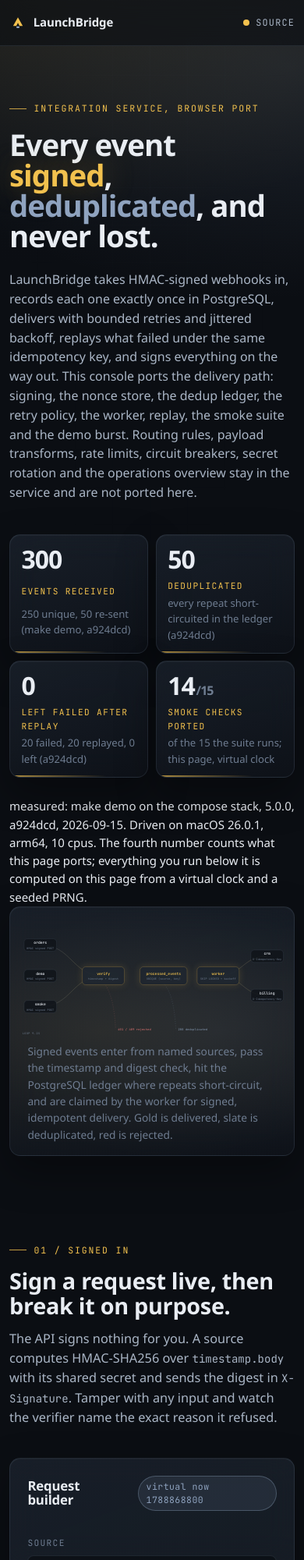
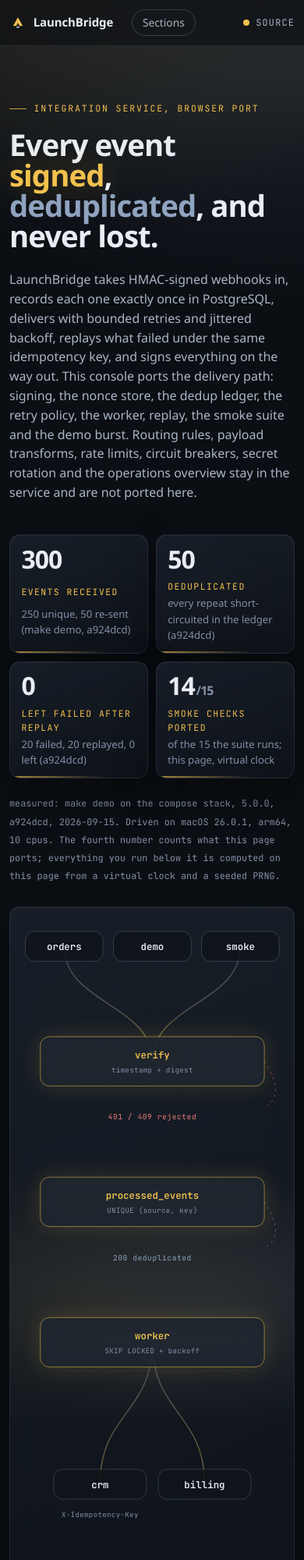
Before and after one commit to SAY-5/launchbridge, a React (Vite) app in the folder web/: page / in a window 390 px wide. Shown: the top 2000 px of the page at 78% size. Built offline with nearby package versions, Linux system fonts and the light colour scheme; a web font is replaced by a local one.

Commit message:
fix: raise console contrast and fit the diagram and nav on a phone

```diff
--- a/web/src/components/FlowScene.tsx
+++ b/web/src/components/FlowScene.tsx
@@ -18,6 +18,47 @@
   const mx = (a.x + b.x) / 2;
   return `${first ? `M ${a.x} ${a.y} ` : ""}C ${mx} ${a.y}, ${mx} ${b.y}, ${b.x} ${b.y}`;
 }
+
+/** Vertical counterpart of seg(), for the stacked layout. */
+function vseg(a: { x: number; y: number }, b: { x: number; y: number }, first = false): string {
+  const my = (a.y + b.y) / 2;
+  return `${first ? `M ${a.x} ${a.y} ` : ""}C ${a.x} ${my}, ${b.x} ${my}, ${b.x} ${b.y}`;
+}
+
+/**
+ * Stacked layout for narrow screens. The viewBox is 360 wide, so at a 366px content width
+ * the scale is about 0.96 and a 13px label renders at roughly 12px.
+ */
+const T_SOURCES = [
+  { name: "orders", x: 62, y: 42 },
+  { name: "demo", x: 180, y: 42 },
+  { name: "smoke", x: 298, y: 42 },
+];
+const T_GATE = { x: 180, y: 196 };
+const T_LEDGER = { x: 180, y: 384 };
+const T_WORKER = { x: 180, y: 572 };
+const T_DESTS = [
+  { name: "crm", x: 110, y: 762 },
+  { name: "billing", x: 250, y: 762 },
+];
+
+function tallPath(source: number, dest: number): string {
+  return [
+    vseg(T_SOURCES[source], T_GATE, true),
+    vseg(T_GATE, T_LEDGER),
+    vseg(T_LEDGER, T_WORKER),
+    vseg(T_WORKER, T_DESTS[dest]),
+  ].join(" ");
+}
+
+const TALL_PARTICLES: Particle[] = [
+  { path: tallPath(0, 0), dur: 6.4, begin: 0, kind: "ok" },
+  { path: tallPath(1, 0), dur: 6.1, begin: 1.1, kind: "ok" },
+  { path: tallPath(0, 1), dur: 6.6, begin: 2.2, kind: "ok" },
+  { path: tallPath(2, 0), dur: 6.2, begin: 3.3, kind: "ok" },
+  { path: tallPath(1, 1), dur: 6.3, begin: 4.4, kind: "ok" },
+  { path: tallPath(2, 0), dur: 6.5, begin: 5.5, kind: "ok" },
+];
 
 function fullPath(source: number, dest: number): string {
   const s = SOURCES[source];
@@ -101,11 +142,143 @@
   );
 }
 
+function Particles({ particles }: { particles: Particle[] }) {
+  return (
+    <g filter="url(#flow-glow)">
+      {particles.map((p, i) => (
+        <g key={i} opacity="0">
+          <circle r="4.2" fill={COLORS[p.kind]} />
+          <animateMotion
+            dur={`${p.dur}s`}
+            begin={`${p.begin}s`}
+            repeatCount="indefinite"
+            path={p.path}
+            rotate="auto"
+          />
+          <animate
+            attributeName="opacity"
+            values="0;1;1;0;0"
+            keyTimes="0;0.05;0.9;1;1"
+            dur={`${p.dur}s`}
+            begin={`${p.begin}s`}
+            repeatCount="indefinite"
+          />
+        </g>
+      ))}
+    </g>
+  );
+}
+
+/** The same pipeline stacked head to tail, shown instead of the wide one under 640px. */
+function TallScene({ reduce }: { reduce: boolean | null }) {
+  return (
+    <svg
+      viewBox="0 0 360 880"
+      className="flow-svg flow-tall"
+      role="img"
+      aria-describedby="flow-caption"
+    >
+      <defs>
+        <linearGradient id="flow-line-tall" x1="0" y1="0" x2="0" y2="1">
+          <stop offset="0" stopColor="rgba(143,163,191,0.35)" />
+          <stop offset="1" stopColor="rgba(242,193,78,0.45)" />
+        </linearGradient>
+      </defs>
+      <g className="flow-rails" fill="none" stroke="url(#flow-line-tall)" strokeWidth="1.4">
+        {T_SOURCES.map((s, i) => (
+          <path key={`ts${i}`} d={vseg(s, T_GATE, true)} />
+        ))}
+        <path d={vseg(T_GATE, T_LEDGER, true)} />
+        <path d={vseg(T_LEDGER, T_WORKER, true)} />
+        {T_DESTS.map((d, i) => (
+          <path key={`td${i}`} d={vseg(T_WORKER, d, true)} />
+        ))}
+      </g>
+
+      <g className="flow-drops" fill="none" strokeDasharray="3 5" strokeWidth="1">
+        <path
+          d={`M ${T_GATE.x + 150} ${T_GATE.y} C ${T_GATE.x + 170} ${T_GATE.y + 30}, ${T_GATE.x + 170} ${T_GATE.y + 50}, ${T_GATE.x + 150} ${T_GATE.y + 62}`}
+          stroke="rgba(239,122,122,0.5)"
+        />
+        <path
+          d={`M ${T_LEDGER.x + 150} ${T_LEDGER.y} C ${T_LEDGER.x + 170} ${T_LEDGER.y + 30}, ${T_LEDGER.x + 170} ${T_LEDGER.y + 50}, ${T_LEDGER.x + 150} ${T_LEDGER.y + 62}`}
+          stroke="rgba(143,163,191,0.5)"
+        />
+      </g>
+
+      {T_SOURCES.map((s) => (
+        <Node key={s.name} x={s.x} y={s.y} w={104} h={40} title={s.name} />
+      ))}
+      <Node
+        x={T_GATE.x}
+        y={T_GATE.y}
+        w={300}
+        h={66}
+        title="verify"
+        sub="timestamp + digest"
+        accent
+      />
+      <text x={T_GATE.x} y={T_GATE.y + 78} textAnchor="middle" className="flow-drop-label flow-drop-bad">
+        401 / 409 rejected
+      </text>
+      <Node
+        x={T_LEDGER.x}
+        y={T_LEDGER.y}
+        w={300}
+        h={66}
+        title="processed_events"
+        sub="UNIQUE (source, key)"
+        accent
+      />
+      <text
+        x={T_LEDGER.x}
+        y={T_LEDGER.y + 78}
+        textAnchor="middle"
+        className="flow-drop-label flow-drop-slate"
+      >
+        200 deduplicated
+      </text>
+      <Node
+        x={T_WORKER.x}
+        y={T_WORKER.y}
+        w={300}
+        h={66}
+        title="worker"
+        sub="SKIP LOCKED + backoff"
+        accent
+      />
+      {T_DESTS.map((d) => (
+        <Node key={d.name} x={d.x} y={d.y} w={124} h={40} title={d.name} />
+      ))}
+      <text x={T_DESTS[0].x} y={T_DESTS[0].y + 44} className="flow-sub" textAnchor="middle">
+        X-Idempotency-Key
+      </text>
+
+      {!reduce && <Particles particles={TALL_PARTICLES} />}
+      {reduce && (
+        <g>
+          <circle cx={T_GATE.x} cy={T_GATE.y - 70} r="5" fill={COLORS.ok} />
+          <circle cx={T_LEDGER.x} cy={T_LEDGER.y - 70} r="5" fill={COLORS.ok} />
+          <circle cx={T_WORKER.x} cy={T_WORKER.y - 70} r="5" fill={COLORS.ok} />
+        </g>
+      )}
+      <text x="8" y="872" className="flow-cycle">
+        {reduce ? "static view" : `loop ${CYCLE}s`}
+      </text>
+    </svg>
+  );
+}
+
 export function FlowScene() {
   const reduce = useReducedMotion();
   return (
     <figure className="flow glass" aria-labelledby="flow-caption">
-      <svg viewBox="0 0 960 440" className="flow-svg" role="img" aria-describedby="flow-caption">
+      <svg
+        viewBox="0 0 960 440"
+        className="flow-svg flow-wide"
+        role="img"
+        aria-describedby="flow-caption"
+      >
         <defs>
           <linearGradient id="flow-line" x1="0" x2="1">
             <stop offset="0" stopColor="rgba(143,163,191,0.35)" />
@@ -148,30 +321,7 @@
           <Node key={d.name} x={d.x} y={d.y} w={116} h={44} title={d.name} sub="X-Idempotency-Key" />
         ))}
 
-        {!reduce && (
-          <g filter="url(#flow-glow)">
-            {PARTICLES.map((p, i) => (
-              <g key={i} opacity="0">
-                <circle r="4.2" fill={COLORS[p.kind]} />
-                <animateMotion
-                  dur={`${p.dur}s`}
-                  begin={`${p.begin}s`}
-                  repeatCount="indefinite"
-                  path={p.path}
-                  rotate="auto"
-                />
-                <animate
-                  attributeName="opacity"
-                  values="0;1;1;0;0"
-                  keyTimes={`0;0.05;0.9;1;1`}
-                  dur={`${p.dur}s`}
-                  begin={`${p.begin}s`}
-                  repeatCount="indefinite"
-                />
-              </g>
-            ))}
-          </g>
-        )}
+        {!reduce && <Particles particles={PARTICLES} />}
         {reduce && (
           <g>
             <circle cx={190} cy={165} r="4.2" fill={COLORS.ok} />
@@ -184,6 +334,7 @@
           {reduce ? "static view" : `loop ${CYCLE}s`}
         </text>
       </svg>
+      <TallScene reduce={reduce} />
       <figcaption id="flow-caption" className="flow-caption">
         Signed events enter from named sources, pass the timestamp and digest check, hit the
         PostgreSQL ledger where repeats short-circuit, and are claimed by the worker for signed,
--- a/web/src/components/Nav.tsx
+++ b/web/src/components/Nav.tsx
@@ -27,6 +27,17 @@
               </li>
             ))}
           </ul>
+          {/* The list above is hidden under 900px; this menu replaces it. */}
+          <details className="nav-menu">
+            <summary>Sections</summary>
+            <ul className="nav-menu-list">
+              {LINKS.map(([href, label]) => (
+                <li key={href}>
+                  <a href={href}>{label}</a>
+                </li>
+              ))}
+            </ul>
+          </details>
         </nav>
         <a
           className="nav-repo"
--- a/web/src/styles/console.css
+++ b/web/src/styles/console.css
@@ -57,7 +57,7 @@
 
 .brand-sub {
   font-family: var(--font-mono);
-  font-size: 0.7rem;
+  font-size: 0.72rem;
   letter-spacing: 0.14em;
   text-transform: uppercase;
   color: var(--text-mute);
@@ -196,7 +196,7 @@
 
 .stat-label {
   font-family: var(--font-mono);
-  font-size: 0.7rem;
+  font-size: 0.72rem;
   letter-spacing: 0.12em;
   text-transform: uppercase;
   color: var(--gold);
@@ -233,6 +233,21 @@
   position: relative;
 }
 
+/* The wide diagram shrinks its type below legibility on a phone, so under 640px the
+   stacked variant is shown instead: same nodes, same particle paths, bigger text. */
+.flow-tall {
+  display: none;
+}
+
+@media (max-width: 640px) {
+  .flow-wide {
+    display: none;
+  }
+  .flow-tall {
+    display: block;
+  }
+}
+
 .flow-node rect {
   fill: rgba(16, 20, 27, 0.85);
   stroke: var(--line-strong);
@@ -293,12 +308,69 @@
   max-width: 78ch;
 }
 
+.nav-menu {
+  display: none;
+  position: relative;
+  font-size: 0.86rem;
+}
+
+.nav-menu > summary {
+  cursor: pointer;
+  list-style: none;
+  padding: 0.35rem 0.8rem;
+  border-radius: 999px;
+  border: 1px solid var(--line-strong);
+  color: var(--text-dim);
+}
+
+.nav-menu > summary::-webkit-details-marker {
+  display: none;
+}
+
+.nav-menu[open] > summary {
+  border-color: rgba(242, 193, 78, 0.5);
+  color: var(--text);
+}
+
+.nav-menu-list {
+  position: absolute;
+  z-index: 60;
+  top: calc(100% + 0.4rem);
+  left: 0;
+  min-width: 12rem;
+  list-style: none;
+  margin: 0;
+  padding: 0.3rem;
+  display: grid;
+  gap: 0.1rem;
+  border-radius: var(--radius-sm);
+  border: 1px solid var(--line-strong);
+  background: rgba(11, 14, 19, 0.98);
+  box-shadow: var(--shadow);
+}
+
+.nav-menu-list a {
+  display: block;
+  padding: 0.45rem 0.6rem;
+  border-radius: 6px;
+  color: var(--text-dim);
+}
+
+.nav-menu-list a:hover {
+  background: rgba(143, 163, 191, 0.12);
+  color: var(--text);
+  text-decoration: none;
+}
+
 @media (max-width: 900px) {
   .hero-stats {
     grid-template-columns: repeat(2, minmax(0, 1fr));
   }
   .nav-links {
     display: none;
+  }
+  .nav-menu {
+    display: block;
   }
 }
 
@@ -733,7 +805,7 @@
   text-align: left;
   font-family: var(--font-mono);
   font-weight: 500;
-  font-size: 0.68rem;
+  font-size: 0.72rem;
   letter-spacing: 0.1em;
   text-transform: uppercase;
   color: var(--text-mute);
@@ -895,7 +967,7 @@
   left: 50%;
   transform: translateX(-50%);
   font-family: var(--font-mono);
-  font-size: 0.66rem;
+  font-size: 0.72rem;
   color: var(--gold);
   white-space: nowrap;
 }
@@ -905,7 +977,7 @@
   top: 0;
   transform: translateX(-2px);
   font-family: var(--font-mono);
-  font-size: 0.66rem;
+  font-size: 0.72rem;
   color: var(--text-mute);
 }
 
@@ -914,7 +986,7 @@
   position: absolute;
   bottom: -1.3rem;
   font-family: var(--font-mono);
-  font-size: 0.66rem;
+  font-size: 0.72rem;
   color: var(--text-mute);
 }
 
@@ -967,7 +1039,7 @@
 .attempt-error {
   grid-column: 1 / -1;
   color: var(--text-mute);
-  font-size: 0.7rem;
+  font-size: 0.72rem;
   white-space: pre-wrap;
   word-break: break-all;
 }
@@ -1147,7 +1219,7 @@
 .failed-err {
   grid-column: 1 / 3;
   color: var(--text-mute);
-  font-size: 0.7rem;
+  font-size: 0.72rem;
   white-space: nowrap;
   overflow: hidden;
   text-overflow: ellipsis;
@@ -1196,7 +1268,7 @@
 
 .receipt-foot {
   color: var(--text-mute);
-  font-size: 0.7rem;
+  font-size: 0.72rem;
 }
 
 /* smoke */
@@ -1269,13 +1341,13 @@
 }
 
 .check-detail {
-  font-size: 0.7rem;
+  font-size: 0.72rem;
   color: var(--text-mute);
   overflow-wrap: anywhere;
 }
 
 .check-time {
-  font-size: 0.68rem;
+  font-size: 0.72rem;
   color: var(--text-dim);
   white-space: nowrap;
 }
@@ -1300,7 +1372,7 @@
 
 .phase {
   font-family: var(--font-mono);
-  font-size: 0.68rem;
+  font-size: 0.72rem;
   padding: 0.25rem 0.55rem;
   border-radius: 999px;
   border: 1px solid var(--line);
@@ -1357,7 +1429,7 @@
 
 .burst-label {
   font-family: var(--font-mono);
-  font-size: 0.66rem;
+  font-size: 0.72rem;
   letter-spacing: 0.1em;
   text-transform: uppercase;
   color: var(--text-mute);
@@ -1521,3 +1593,16 @@
     grid-template-columns: 5.5rem 1fr 2.5rem;
   }
 }
+
+/* provenance */
+.hero-provenance {
+  margin: -0.4rem 0 1.8rem;
+  max-width: 78ch;
+}
+
+.provenance {
+  font-family: var(--font-mono);
+  font-size: 0.74rem;
+  line-height: 1.5;
+  color: var(--text-mute);
+}
--- a/web/src/styles/theme.css
+++ b/web/src/styles/theme.css
@@ -9,9 +9,11 @@
   --line-strong: rgba(143, 163, 191, 0.28);
   --text: #e9edf3;
   --text-dim: #aab6c6;
-  --text-mute: #6f7d91;
+  /* 5.2:1 on the glass panels, where the smallest labels sit. */
+  --text-mute: #8291a6;
   --slate: #8fa3bf;
-  --slate-deep: #4e5f76;
+  /* Used for step marks and chip dots: borders, never text. */
+  --slate-deep: #63758d;
   --gold: #f2c14e;
   --gold-hi: #ffd978;
   --gold-deep: #b98a1c;
@@ -318,7 +320,7 @@
 .field label,
 .field-label {
   font-family: var(--font-mono);
-  font-size: 0.7rem;
+  font-size: 0.72rem;
   letter-spacing: 0.12em;
   text-transform: uppercase;
   color: var(--text-mute);
```
